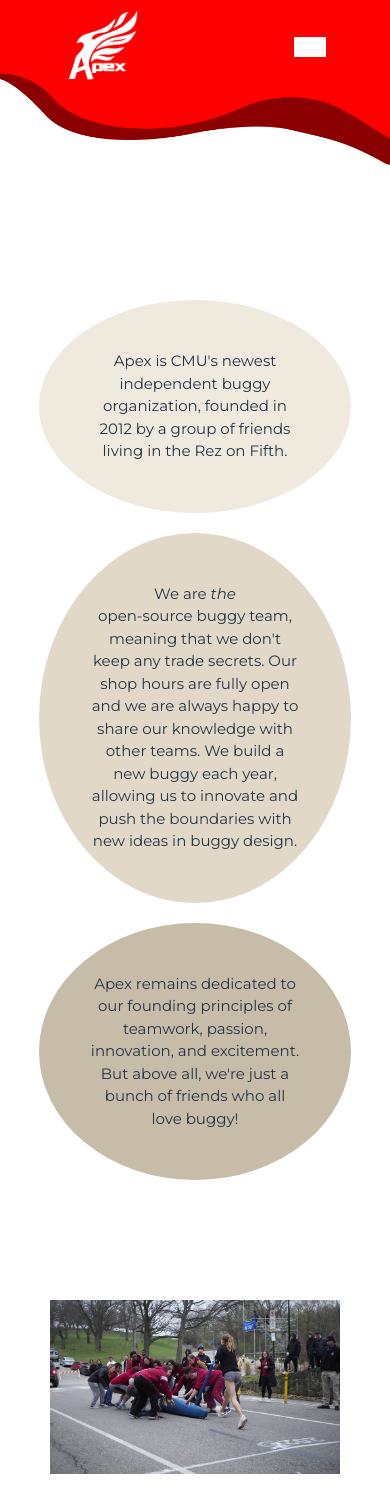
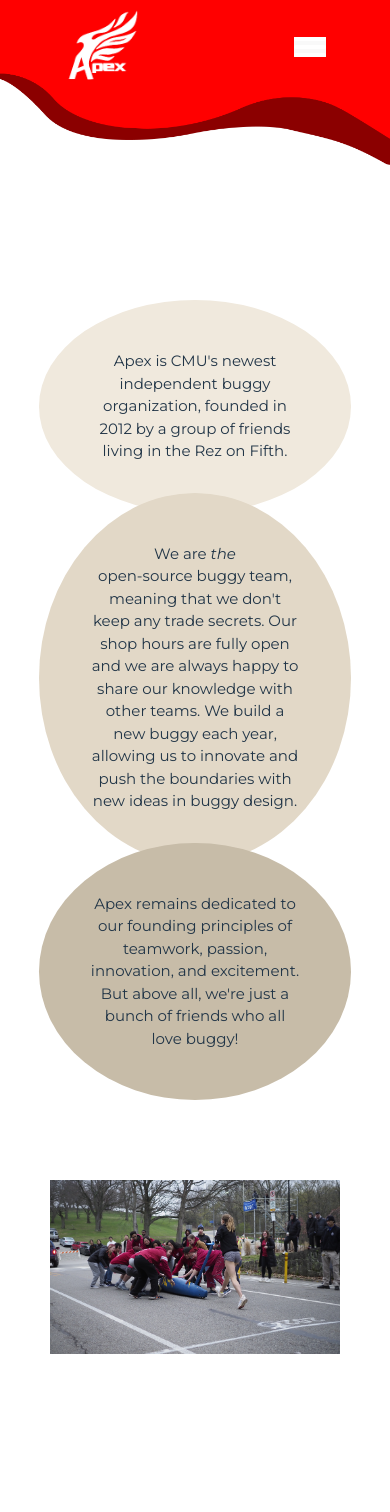
Before and after one commit to lilyqin7/apex, a React (Vite) app in the folder frontend/: page /#/ in a window 390 px wide. Shown: the top 1512 px of the page. Built offline with nearby package versions, Linux system fonts and the light colour scheme; a web font is replaced by a local one.

Commit message:
adjusting for mobile

```diff
--- a/frontend/src/components/Footer.jsx
+++ b/frontend/src/components/Footer.jsx
@@ -8,18 +8,18 @@ function Footer() {
             <img src={logo} alt="Apex Logo" className="hidden lg:block h-[15vw] lg:h-[176px] lg:w-[167.2px]" />
             <div className="flex flex-col space-y-[30px] lg:flex-row lg:space-x-[70px]">
                 <div className="flex flex-col space-y-[13px]">
-                    <div className="text-[26px]">Contact Us</div>
-                    <div className="text-[18px]">cmu.apex@gmail.com</div>
+                    <div className="text-[18px] md:text-[26px]">Contact Us</div>
+                    <div className="text-[12px] md:text-[18px]">cmu.apex@gmail.com</div>
                 </div>
                 <div className="flex flex-row space-x-[13px] lg:flex-col lg:space-y-[13px]">
-                    <div className="text-[26px]">Join our Slack!</div>
+                    <div className="text-[18px] md:text-[26px]">Join our Slack!</div>
                     {/* REPLACE THE SLACK LINK WHEN IT EXPIRES!!! */}
                     <a href="https://join.slack.com/t/apexbuggy/shared_invite/zt-367fbv1ck-K53JHZifaUMcK~1ZAIPwZg" target="_blank" rel="noopener noreferrer">
                         <img src={slackIcon} alt="Slack Icon" className="h-[50px] w-[50px]"/>
                     </a>
                 </div>
                 <div className="flex flex-row space-x-[13px] lg:flex-col lg:space-y-[13px]">
-                    <div className="text-[26px]">Follow us on Instagram!</div>
+                    <div className="text-[18px] md:text-[26px]">Follow us on Instagram!</div>
                     <a href="https://www.instagram.com/apexbuggy/" target="_blank" rel="noopener noreferrer">
                         <img src={instagramIcon} alt="Instagram Icon" className="h-[50px] w-[50px]"/>
                     </a>
--- a/frontend/src/pages/Home.jsx
+++ b/frontend/src/pages/Home.jsx
@@ -29,7 +29,7 @@ function HomePage() {
         headerHeight={headerHeight}
       />
         <div className="flex flex-col items-center xl:relative xl:min-h-[600px] pb-[100px]">
-          <div className="mb-5 xl:-mb-15 xl:absolute xl:left-[146px] xl:-top-[100px]">
+          <div className="-mb-5 xl:-mb-15 xl:absolute xl:left-[146px] xl:-top-[100px]">
             <Circle
               className="w-[80vw] xl:w-[550px] xl:h-[300px]"
               color="#F0E9DD"
@@ -37,7 +37,7 @@ function HomePage() {
               Apex is CMU's newest independent buggy organization, founded in 2012 by a group of friends living in the Rez on Fifth.
             </Circle>
           </div>
-          <div className="mb-5 xl:-mb-15 xl:absolute xl:left-[550px] lg:top-[0px]">
+          <div className="-mb-5 xl:-mb-15 xl:absolute xl:left-[550px] lg:top-[0px]">
             <Circle
               className="w-[80vw] xl:w-[700px] xl:h-[500px]"
               color="#E2D8C7"
@@ -45,7 +45,7 @@ function HomePage() {
               <span className="whitespace-nowrap">We are <i>the</i></span> open-source buggy team, meaning that we don't keep any trade secrets. Our shop hours are fully open and we are always happy to share our knowledge with other teams. We build a new buggy each year, allowing us to innovate and push the boundaries with new ideas in buggy design.
             </Circle>
           </div>
-          <div className="mb-5 xl:-mb-15 xl:absolute xl:left-[50px] xl:top-[150px]">
+          <div className="-mb-5 xl:-mb-15 xl:absolute xl:left-[50px] xl:top-[150px]">
             <Circle
               className="w-[80vw] xl:w-[550px] xl:h-[350px]"
               color="#C7BCA8"
```
